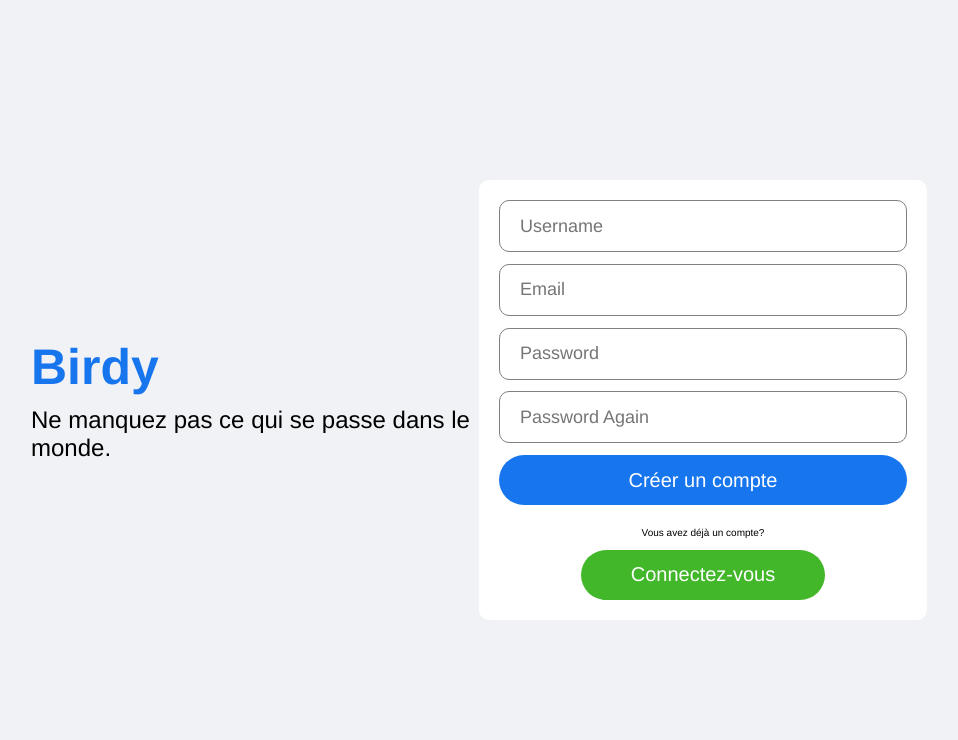
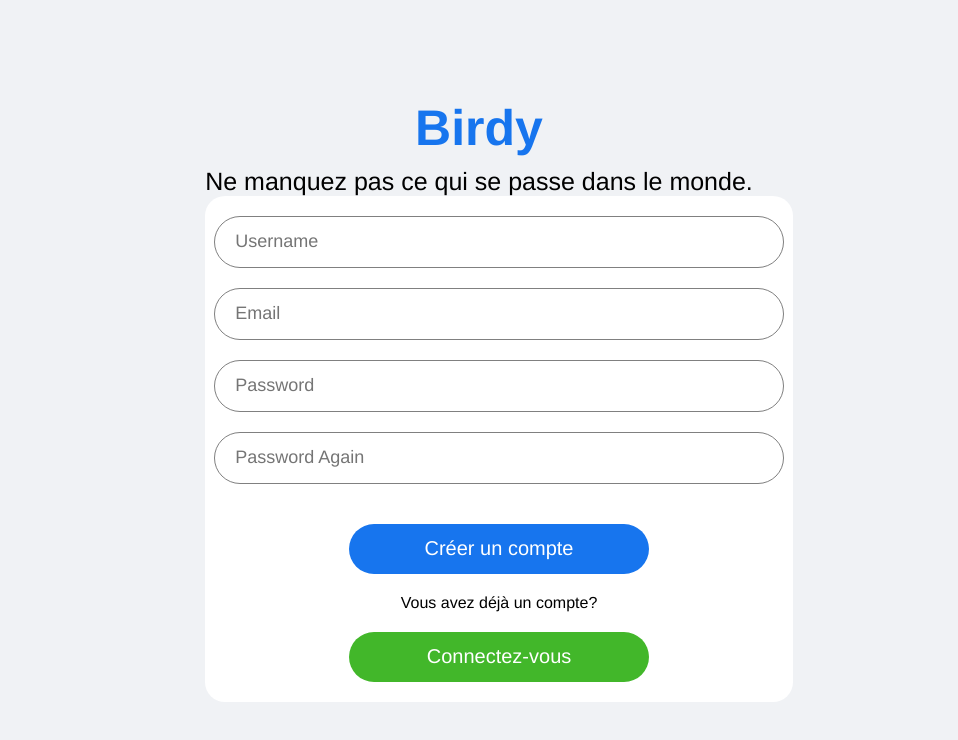
Before and after one commit to Racha1004/Birdy, a React (Create React App) app in the folder Client/: page / in a window 1280 px wide. Shown: the top 740 px of the page, without its empty margins (161-1119 px from the left). Built offline with nearby package versions, Linux system fonts and the light colour scheme.

Commit message:
css formulaire  et checkbox

```diff
--- a/Client/src/components/Feed.js
+++ b/Client/src/components/Feed.js
@@ -1,3 +1,4 @@
+
 import React, { useEffect, useState } from "react";
 import Post from "./Post";
 import NewPost from "./NewPost";
@@ -5,13 +6,14 @@ import NewPost from "./NewPost";
 import "../styles/Feed.css";
 import axios from "axios";
 
-function Feed({ page, username ,searchInput}) {
+function Feed({ page, username ,searchInput, isChecked}) {
   const [posts, setPosts] = useState([]);
   const [filteredPosts, setFilteredPosts] = useState([]);
 
+
   // POour chercher les posts dun user
   //const {user}= useContext()
-  useEffect(() => {
+  /*useEffect(() => {
     const fetchPosts = async () => {
       const res = username
         ? await axios.get("/post/profile/" + username)
@@ -20,23 +22,37 @@ function Feed({ page, username ,searchInput}) {
       setFilteredPosts(res.data);
     };
     fetchPosts();
-  }, [username]);
+  }, [username]);*/
 
    // effect to filter posts based on searchInput
 useEffect(() => {
     const fetchPosts = async () => {
       if (searchInput !== "") {
-        const response = await axios.get(`/post/search/${searchInput}`);
-        console.log(response.data);
-        setPosts(response.data);
-        setFilteredPosts(response.data);
+        username = "david"  // // je l ai mis en statique pour qu ikl soit pas undefined, apres tous les users auront le
+        const res = username && isChecked === true
+        ? await axios.get(`/post/feed/all/search/643fc7a342de0261bebc476f/${searchInput}`) // recherche base sur sur les messages de mes amis
+        : username
+          ? await axios.get("/post/profile/search/" + `david/${searchInput}`) // recherche base sur sur les messages de mon profil
+          : await axios.get(`/post/search/${searchInput}` ); // recherche base sur sur les messages de tous les utilisateurs
+        console.log("res",res.data)
+        setFilteredPosts(res.data);
+
+        //setPosts(res.data);
+        //setFilteredPosts(postResponse.data);
       } else {
-        //setPosts(data);
-        setFilteredPosts(posts);
+        const res = username && isChecked === true
+        ? await axios.get("/post/feed/all/643fc7a342de0261bebc476f")
+        : username
+          ? await axios.get("/post/profile/" + "david")
+          : await axios.get("/post/timeline/643fc7a342de0261bebc476f");
+
+        //setPosts(res.data);
+        setFilteredPosts(res.data);
+
       }
     };
     fetchPosts();
-  }, [searchInput]);
+  }, [searchInput,isChecked]);
 
 
   return (
@@ -44,6 +60,7 @@ useEffect(() => {
       <NewPost page={page} />
       <div className="posts">
         {filteredPosts.map((p) => (
+          console.log(p),
           <Post key={p._id} post={p} />
         ))}
       </div>
--- a/Client/src/components/Home.js
+++ b/Client/src/components/Home.js
@@ -9,14 +9,14 @@ import ListFollow from "./ListFollow";
 
 function Home(){
   const [maChaine, setMaChaine] = useState("");
+  const [monBooleen, setMonBooleen] = useState(false);
 
   return(
     <section className="feeds-page">
-      <NavBar setMaChaine={setMaChaine} />
-      console.log(setMaChaine)
+      <NavBar setMaChaine={setMaChaine} setIsChecked={monBooleen => setMonBooleen(monBooleen)}  setpage="home" />
       <div className="flexContent">
         <SideBar />
-        <Feed page="Home" searchInput={maChaine} />
+        <Feed page="Home" searchInput={maChaine} isChecked={monBooleen} />
         <div className="rightBar">
           <ListFollow nom="To follow" />
         </div>
--- a/Client/src/components/NavBar.js
+++ b/Client/src/components/NavBar.js
@@ -17,6 +17,8 @@ function NavBar(props){
     const history = useHistory();
     const [posts, setPosts] = useState([]);
     const [searchInput, setSearchInput] = useState("");
+    const [profile,setProfile] = useState(true);
+    const [isChecked, setIsChecked] = useState(false);
 
     const handleLogout = async (e) => {
       e.preventDefault();
@@ -28,19 +30,6 @@ function NavBar(props){
         console.log(err);
       }
     };
-  // effect to filter posts based on searchInput
-  /*useEffect(() => {
-    const fetchPosts = async () => {
-      if(searchInput !== "") {
-        const response = await axios.get(`/post/search/${searchInput}`);
-        console.log(response.data)
-        setPosts(response.data);
-      }
-    };
-    fetchPosts();
-  }, [searchInput]);*/
-
-
 
   // Mettre à jour la chaîne de recherche à chaque modification de la barre de recherche
   const handleSearchInputChange = (event) => {
@@ -48,7 +37,12 @@ function NavBar(props){
     setSearchInput(event.target.value);
     props.setMaChaine(searchInput);
   };
-
+  const handleCheckBoxChange = (event) => {
+    console.log(event.target.checked)
+    //const isChecked = event.target.checked;
+    setIsChecked(event.target.checked);
+    props.setIsChecked(event.target.checked);
+  };
 
 
   return (
@@ -72,9 +66,10 @@ function NavBar(props){
           <input
             id="contact"
             type="checkbox"
-            value="checked"
+            value={isChecked}
             name="contact"
             className="checkBox"
+            onChange={handleCheckBoxChange}
           />
         </div>
         <div className="icons">
--- a/Client/src/components/Profil.js
+++ b/Client/src/components/Profil.js
@@ -13,6 +13,8 @@ function Profil(){
 
     const [user,setUser] =useState({});
     const username = useParams().username;
+    const [maChaine, setMaChaine] = useState("");
+
     useEffect (()=>{
         const fetchUser = async ()=>{
             const res = await axios.get(`/user?username=${username}`);
@@ -22,13 +24,13 @@ function Profil(){
     },[username])
     return(
         <section className="feeds-page">
-            <NavBar/>
+            <NavBar setMaChaine={setMaChaine} page="profile"/>
             <div className="profile">
                 <SideBar />
                 <div className="profile-content">
                     <ProfileTop user={user} />
                     <div className="flex" >
-                        <Feed page="Profile" username={username}/>
+                        <Feed page="Profile"searchInput={maChaine} username={username}/>
                         <div className="rightBar">
                             <UserInfo user={user}/>
                             <ListFollow nom ="Followers"/>
--- a/Client/src/styles/Form.css
+++ b/Client/src/styles/Form.css
@@ -5,20 +5,7 @@
   display: flex;
   align-items: center;
   justify-content: center;
-}
-
-.loginWrapper {
-  width: 70%;
-  height: 70%;
-  display: flex;
-}
-
-.loginLeft,
-.loginRight {
-  flex: 1;
-  display: flex;
   flex-direction: column;
-  justify-content: center;
 }
 
 .loginLogo {
@@ -26,35 +13,42 @@
   font-weight: 800;
   color: #1775ee;
   margin-bottom: 10px;
+  text-align: center;
 }
 
 .loginDesc {
-  font-size: 24px;
+  font-size: 25px;
+  margin-bottom: 20px;
 }
 
-.loginBox{
-    height: 400px;
+.loginBox {
+  width: 100%;
+  max-width: 600px;
   padding: 20px;
   background-color: white;
-    border-radius: 10px;
+  border-radius: 20px;
   display: flex;
   flex-direction: column;
-    justify-content: space-between;
+  align-items: center;
 }
 
-.loginInput{
+.loginInput {
+  width: 100%;
   height: 50px;
-    border-radius: 10px;
+  border-radius: 30px;
   border: 1px solid gray;
   font-size: 18px;
   padding-left: 20px;
+  margin-bottom: 20px;
 }
 
-.loginInput:focus{
+.loginInput:focus {
   outline: none;
 }
 
-.loginButton{
+.loginButton {
+  width: 100%;
+  max-width: 300px;
   height: 50px;
   border-radius: 30px;
   border: none;
@@ -63,30 +57,27 @@
   font-size: 20px;
   font-weight: 500;
   cursor: pointer;
+  margin-top: 20px;
 }
 
-.loginButton:focus{
+.loginButton:focus {
   outline: none;
 }
-.loginRegisterProposition{
-    display: flex;
-    align-items: center;
-    justify-content: center;
-    margin-top: 10px;
+
+.loginForgot {
+  text-align: center;
+  color: #1775ee;
+  margin-top: 20px;
 }
 
-.loginButton:disabled{
-  cursor: not-allowed;
+.loginRegisterProposition {
+  font-size: 16px;
+  margin-top: 20px;
 }
 
-.loginForgot{
-    text-align: center;
-    color: #1775ee;
-}
-
-.loginRegisterButton{
-    width: 60%;
-    align-self: center;
+.loginRegisterButton {
+  width: 100%;
+  max-width: 300px;
   height: 50px;
   border-radius: 30px;
   border: none;
@@ -95,4 +86,5 @@
   font-size: 20px;
   font-weight: 500;
   cursor: pointer;
+  margin-top: 20px;
 }
```
Also changed, not shown: 2 other files (tests, documents, lock files or other folders). Lines whose indentation alone changed are shown as unchanged.
